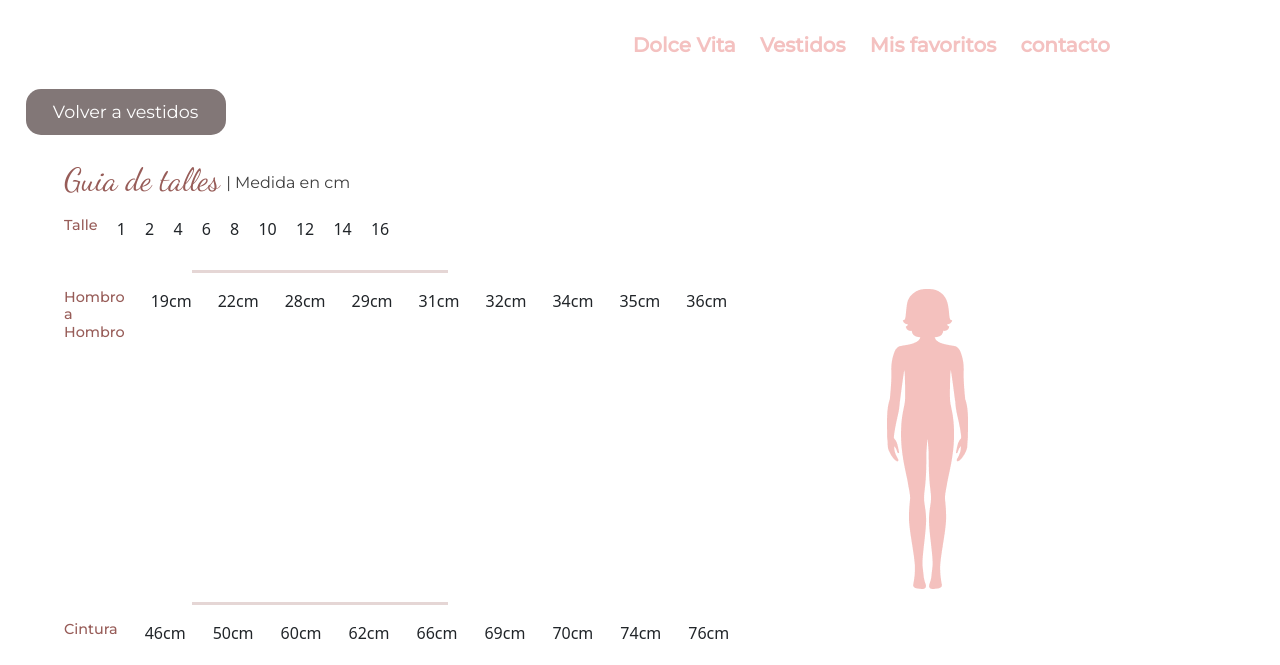
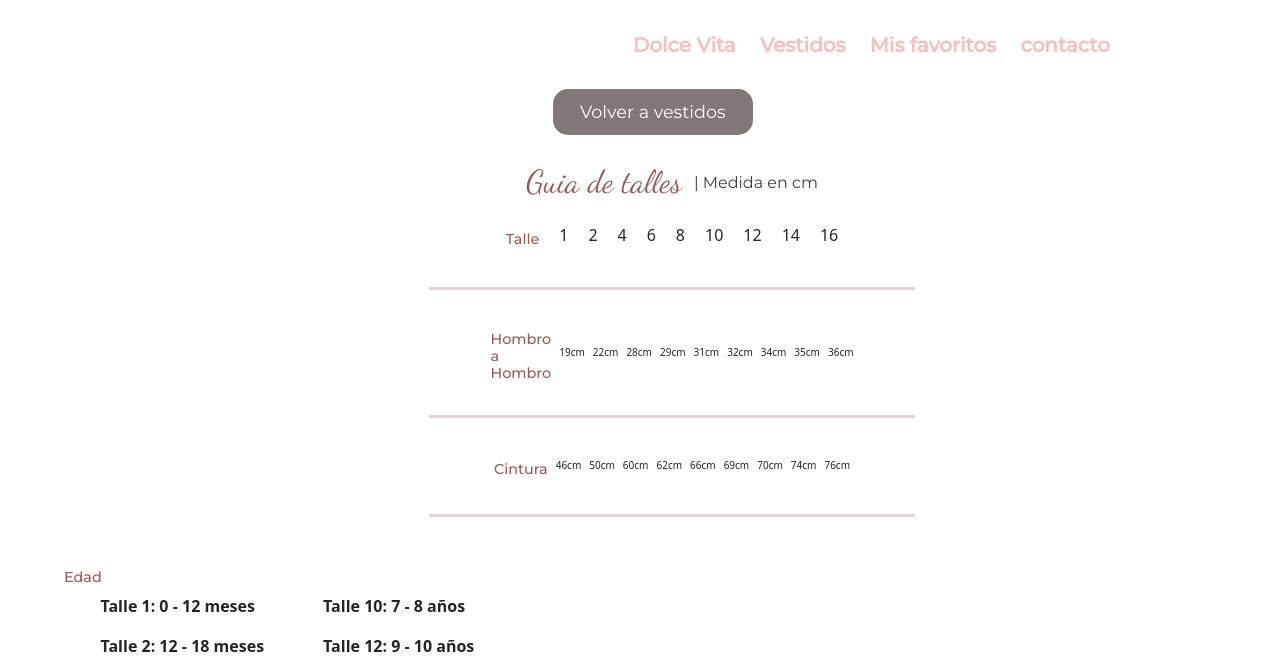
Before and after one commit to ScalaLucas/DolceVita, a plain HTML site: page paginas/talles.html in a window 1280 px wide. Shown: the part 135-800 px from the top of the page. Drawn offline with nearby package versions, Linux system fonts and the light colour scheme; a web font is replaced by a local one.

Commit message:
commit para camo

```diff
--- a/estilos/estilos.css
+++ b/estilos/estilos.css
@@ -10,8 +10,6 @@
     box-sizing: border-box;
 
 }
-
-
 
 /*Css aplicado a home*/
 
@@ -432,7 +430,7 @@ hr{
     margin-top: 2%;
     width: 60%;
     color: #827777;
-    margin-left: 20%;
+
 }
 
 .input-Box0{
@@ -952,14 +950,91 @@ nav ul li a:hover {
 /* */
 
 
+/* TALLES */
 
+.button_back{
+    display: flex;
+    justify-content: center;
+    align-items: center;
+    margin: 0;
+}
+
+.talles1{
+    margin-top: 2%;
+    margin: 0;
+    display: flex;
+    justify-content: center;
+    align-items: center;
+}
+
+.talles2{
+    display: flex;
+    justify-content: center;
+    align-items: center;
+    margin: 0;
+    flex-direction: row;
+    gap: 20px !important;
+
+}
+
+.talles3{
+    display: flex;
+    flex-direction: column;
+}
+
+.talles_content{
+    display: flex;
+    justify-content: center;
+    align-items: center;
+    gap: 8px !important;
+}
+
+.talles_content > p{
+    font-size: 10px;
+}
+
+.talles4 {
+    display: flex;
+    justify-content: center;
+    align-items: center;
+    flex-direction: column;
+    gap: 8px !important;
+}
+
+.talles4 > p{
+    font-size: 10px;
+}
+
+.contenedor_hr0{
+    display: flex;
+    justify-content: center;
+    align-items: center;
+}
+
+.contenedor_talles {
+    display: flex;
+    flex-direction: column;
+}
+
+.div_imgtalles > img{
+    display: none;
+}
+
+
+.imagentalles > img {
+    width: 400px !important;
+    height: 400px !important;
+}
+
+
+}
 
 
 
 
 .contenedor_logos > h3{
     font-size: 2rem;
-    padding-top: 2%;
+    padding-top: 0.5%;
 }
 
 
@@ -1005,7 +1080,7 @@ nav ul li a:hover {
 }
 
 
-}
+
 
 
 /* ----------------------------- MEDIAQUERY CONTACTO GENERAL ----------------------------- */
@@ -1127,13 +1202,7 @@ nav ul li a:hover {
     }
 
 
-/* TALLES */
 
-    .contenedor_talles{
-        width: 50%;
-        margin: 0;
-        padding: 0;
-    }
 
 
 
```
Also changed, not shown: paginas/contacto2.html (+7 -6 lines), paginas/dolcevita.html (+3 -2 lines).
